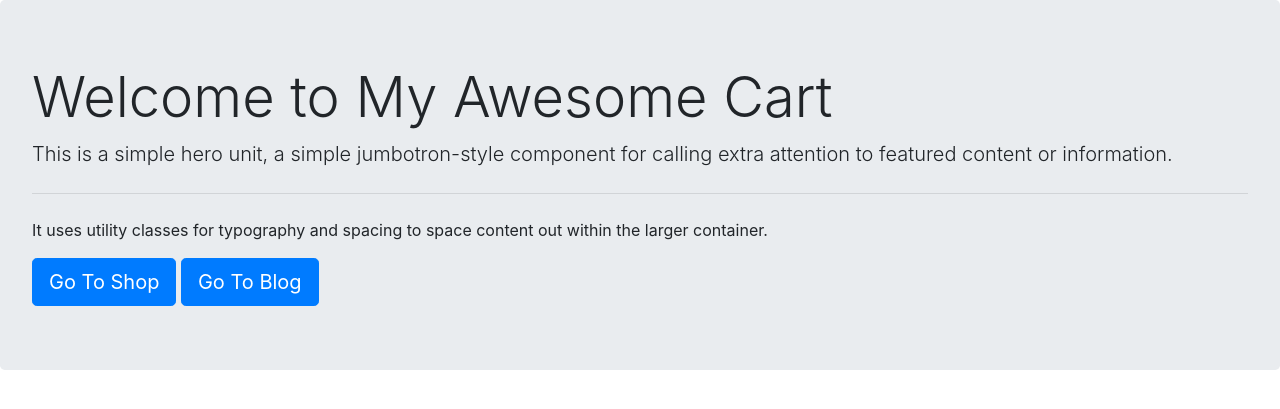
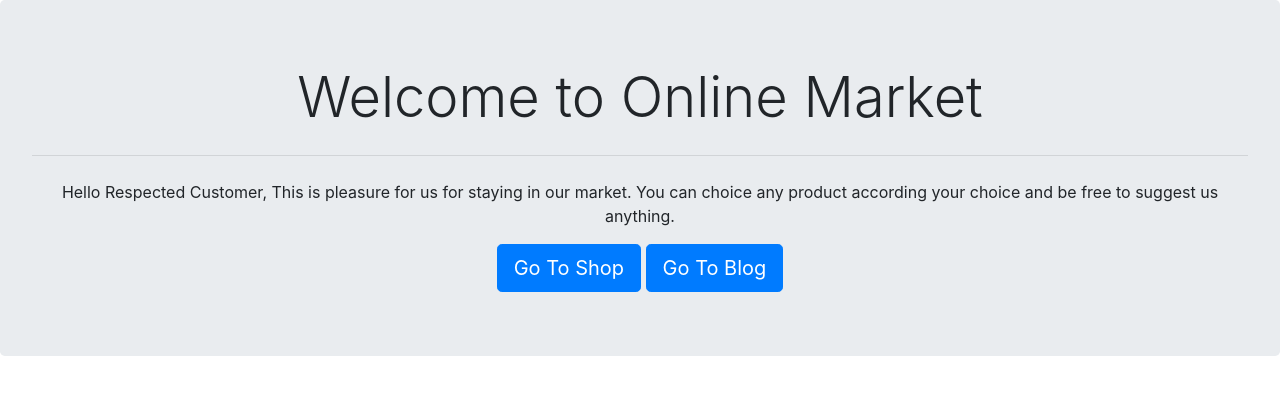
Before and after one commit to nazmul1487/-Django-E-commerce-Project, a Django app: page / in a window 1280 px wide. Shown: the top 409 px of the page. Run offline with Django 3.2, Linux system fonts and the light colour scheme; some libraries are stand-ins or nearby versions.

Commit message:
e_commerce

```diff
--- a/E_Commerce_Site/templates/index.html
+++ b/E_Commerce_Site/templates/index.html
@@ -12,12 +12,13 @@
   </head>
   <body>
    <div class="jumbotron">
-  <h1 class="display-4">Welcome to My Awesome Cart</h1>
-  <p class="lead">This is a simple hero unit, a simple jumbotron-style component for calling extra attention to featured content or information.</p>
+  <h1 class="display-4" align="center">Welcome to Online Market</h1>
   <hr class="my-4">
-  <p>It uses utility classes for typography and spacing to space content out within the larger container.</p>
-  <a class="btn btn-primary btn-lg" href="/shop" role="button">Go To Shop</a>
-  <a class="btn btn-primary btn-lg" href="/blog" role="button">Go To Blog</a>
+  <p align="center"> Hello Respected Customer, This is pleasure for us for staying in our market. You can choice any product according your choice and be free to suggest us anything.</p>
+  <div class="button" align="center">
+         <a class="btn btn-primary btn-lg" href="/shop" role="button">Go To Shop</a>
+         <a class="btn btn-primary btn-lg" href="/blog" role="button">Go To Blog</a>
+   </div>
 </div>
 
     <!-- Optional JavaScript -->
--- a/shop/templates/shop/checkout.html
+++ b/shop/templates/shop/checkout.html
@@ -14,7 +14,7 @@
 
             <nav aria-label="breadcrumb">
   <ol class="breadcrumb mt-3">
-    <li class="breadcrumb-item active" aria-current="page">Your Cart Total is TK.<span id="totalPrice">.Thanks for Using. </span></li>
+      <li class="breadcrumb-item active" aria-current="page"><b>Your Cart Total is TK. <span id="totalPrice">.Thanks for Using. </span></b></li>
   </ol>
 </nav>
 
@@ -95,7 +95,7 @@ else
         let qty = cart[item][0];
         let itemPrice = cart[item][2];
         sum+=qty;
-        totalPrice = totalPrice + qty*itemPrice;
+        totalPrice = totalPrice + qty* itemPrice;
         mystr = `<li class="list-group-item d-flex justify-content-between align-items-center">
                     ${name}
                     <span class="badge badge-primary badge-pill">${qty}</span>
--- a/shop/templates/shop/index.html
+++ b/shop/templates/shop/index.html
@@ -29,7 +29,7 @@
           background-color: blue;
       }
       body .carousel-indicators{
-          bottom: 0;
+          bottom: -46px;
       }
 
       body .carousel-control-prev-icon,
@@ -79,7 +79,7 @@
                                               <div class="card-body">
                                                     <h4 class="card-title" id="namepr{{ i.id }}"><b> {{ i.product_name }}</b></h4>
                                                          <p class="card-text"><b>{{ i.desc|slice:"0:23" }}</b></p>
-                                                  <h5 class="card-tittle">Price: <span id="pricepr{{ i.id }}"> <b> {{ i.price }} Taka</b></span></h5>
+                                                             <h5 class="card-tittle">Price: <span id="pricepr{{ i.id }}"> {{ i.price }}</span></h5>
                                                        <span id="divpr{{i.id}}" class="divpr">
                                                                <button id="pr{{i.id}}" class="btn btn-primary cart">Add To Cart</button>
                                                         </span>
@@ -133,7 +133,7 @@
         qty = 1;
         name = document.getElementById('name' + idstr).innerHTML;
         price = document.getElementById('price' + idstr).innerHTML;
-        cart[idstr] = [qty, name,parseInt(price)];
+        cart[idstr] = [qty, name, parseInt(price) ];
     }
     updateCart(cart);
 });
--- a/shop/views.py
+++ b/shop/views.py
@@ -31,6 +31,7 @@ def about(request):
     return render(request,'shop/about.html')
 
 def contact(request):
+    thank = False
     if request.method == "POST":
         name = request.POST.get('name', ' ')
         email = request.POST.get('email', ' ')
@@ -39,7 +40,8 @@ def contact(request):
         print(name,email,phone,desc)
         contact = Contact(name=name, email=email, phone=phone, desc=desc)
         contact.save()
-    return render(request,'shop/contact.html')
+        thank = True
+    return render(request,'shop/contact.html',{'thank': thank})
 
 def tracker(request):
     if request.method == "POST":
```
Also changed, not shown: shop/templates/shop/contact.html (+10 -0 lines), db.sqlite3, media/shop/images/logo.jpg (added).
